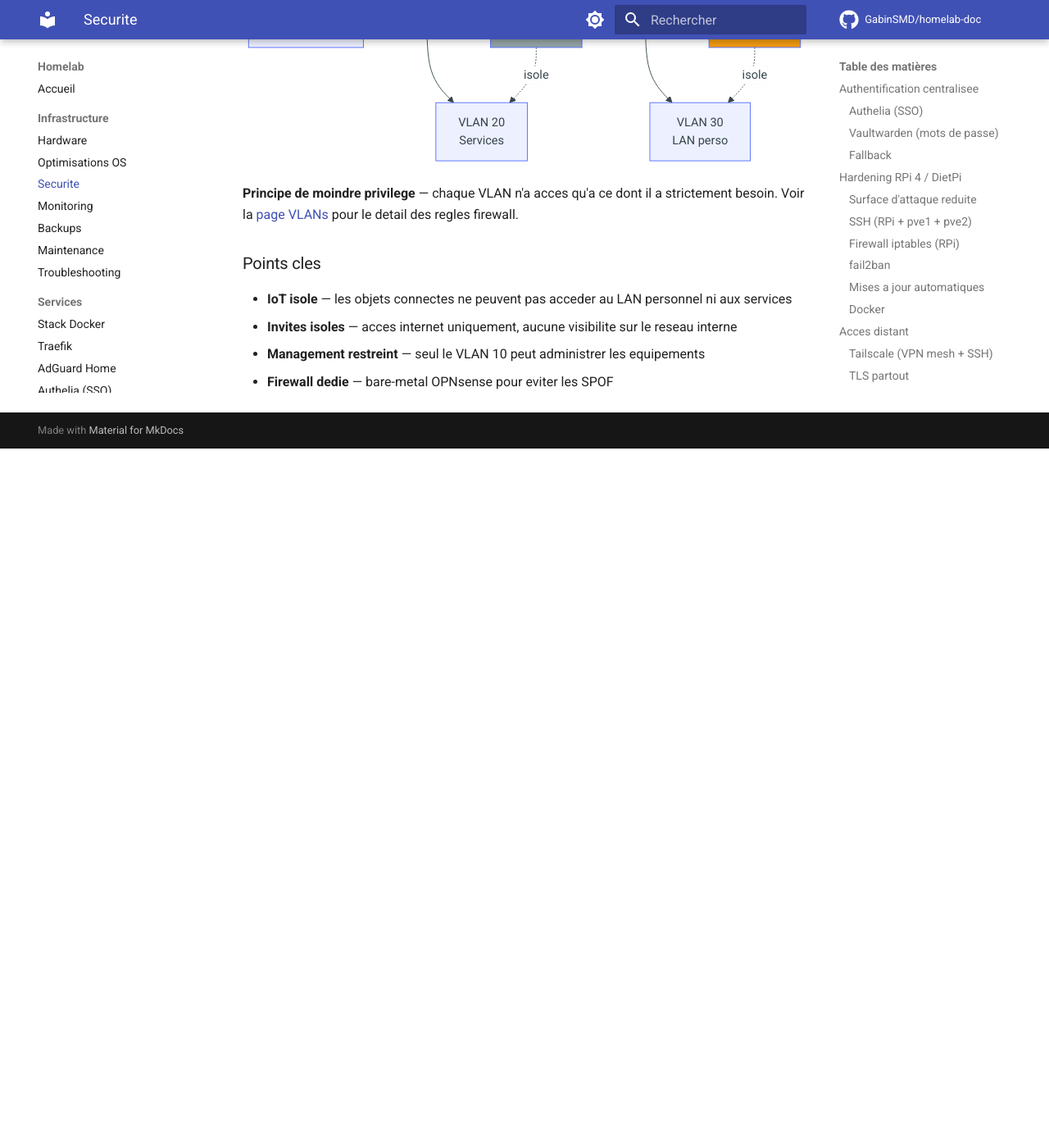
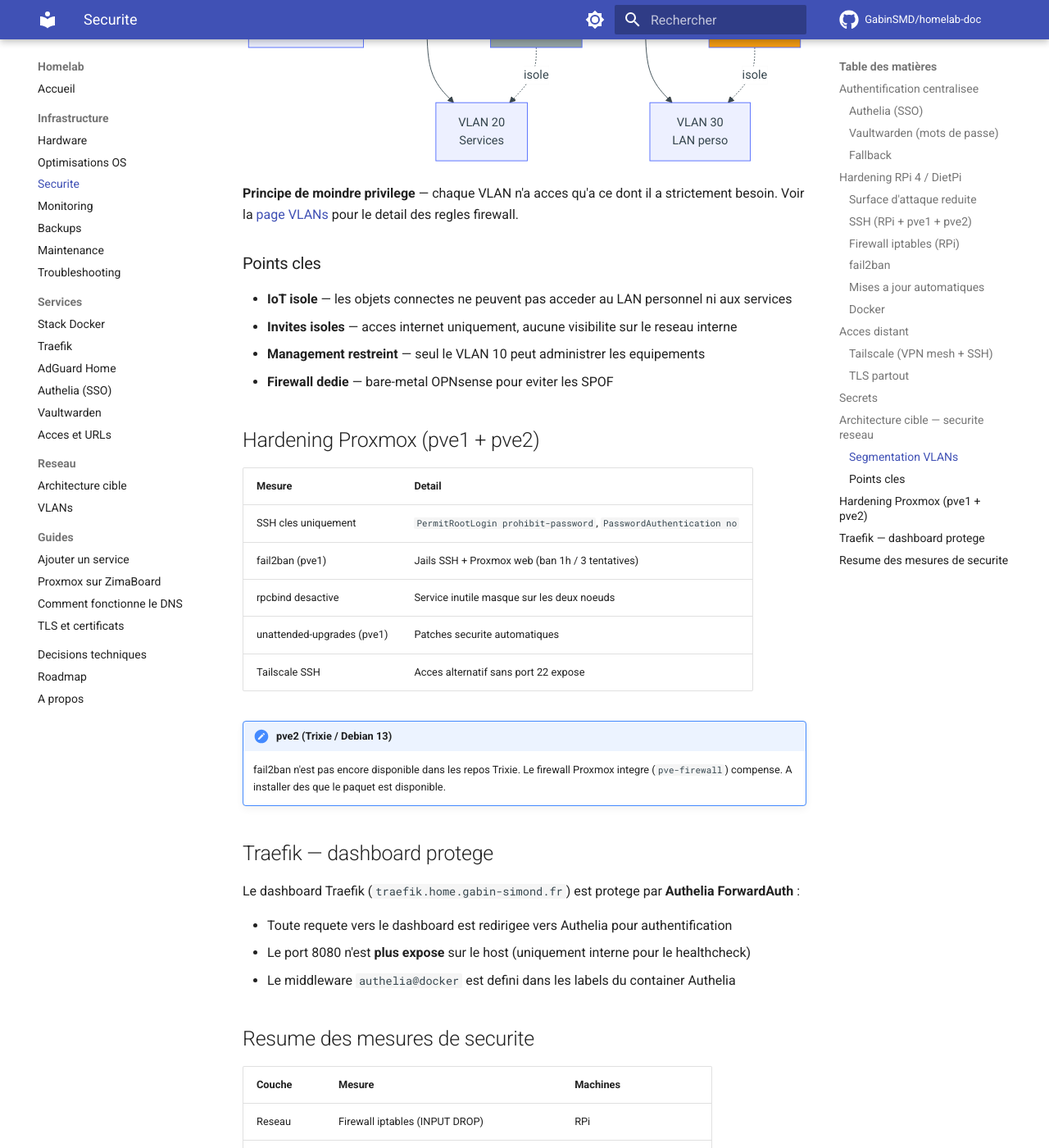
Before and after one commit to GabinSMD/homelab-doc, an MkDocs documentation site: the page built from docs/infrastructure/security.md, in a window 1280 px wide and 1400 px high, scrolled down 5038 px. Shown: the whole window at 82% size. Built offline with MkDocs 1.6.1 and Material for MkDocs 9.7.7, drawn with Linux system fonts in a browser that asks for light colours; comment, search, counter and statistics services are not loaded; before the commit the page ends 5585 px from its top, so only the background shows below that; some of the changed text lies outside the part shown.

Commit message:
docs: hardening Proxmox, Traefik derriere Authelia, resume complet
- Hardening pve1/pve2 (fail2ban, rpcbind, unattended-upgrades)
- Dashboard Traefik protege par Authelia ForwardAuth, port 8080 ferme
- Tableau resume de toutes les mesures de securite par couche

Co-Authored-By: Claude Opus 4.6 (1M context) <noreply@anthropic.com>

```diff
--- a/docs/infrastructure/security.md
+++ b/docs/infrastructure/security.md
@@ -168,3 +168,44 @@ graph TD
 - **Invites isoles** — acces internet uniquement, aucune visibilite sur le reseau interne
 - **Management restreint** — seul le VLAN 10 peut administrer les equipements
 - **Firewall dedie** — bare-metal OPNsense pour eviter les SPOF
+
+## Hardening Proxmox (pve1 + pve2)
+
+| Mesure | Detail |
+|---|---|
+| SSH cles uniquement | `PermitRootLogin prohibit-password`, `PasswordAuthentication no` |
+| fail2ban (pve1) | Jails SSH + Proxmox web (ban 1h / 3 tentatives) |
+| rpcbind desactive | Service inutile masque sur les deux noeuds |
+| unattended-upgrades (pve1) | Patches securite automatiques |
+| Tailscale SSH | Acces alternatif sans port 22 expose |
+
+!!! note "pve2 (Trixie / Debian 13)"
+    fail2ban n'est pas encore disponible dans les repos Trixie. Le firewall Proxmox integre (`pve-firewall`) compense. A installer des que le paquet est disponible.
+
+## Traefik — dashboard protege
+
+Le dashboard Traefik (`traefik.home.gabin-simond.fr`) est protege par **Authelia ForwardAuth** :
+
+- Toute requete vers le dashboard est redirigee vers Authelia pour authentification
+- Le port 8080 n'est **plus expose** sur le host (uniquement interne pour le healthcheck)
+- Le middleware `authelia@docker` est defini dans les labels du container Authelia
+
+## Resume des mesures de securite
+
+| Couche | Mesure | Machines |
+|---|---|---|
+| Reseau | Firewall iptables (INPUT DROP) | RPi |
+| Reseau | Tailscale (pas de port forwarding) | Toutes |
+| Reseau | Port 8080 ferme | RPi |
+| Auth | SSH cles uniquement | Toutes |
+| Auth | fail2ban | RPi, pve1 |
+| Auth | Authelia SSO (OIDC) | Proxmox, Portainer, Beszel |
+| Auth | Authelia ForwardAuth | Traefik dashboard |
+| Auth | Vaultwarden (master password, pas SSO) | Independant |
+| Systeme | unattended-upgrades | RPi, pve1 |
+| Systeme | no-new-privileges (Docker) | RPi |
+| Systeme | rpcbind desactive | pve1, pve2 |
+| Systeme | Surface d'attaque reduite (WiFi, BT, HDMI off) | RPi |
+| Chiffrement | TLS partout (Let's Encrypt) | RPi (Traefik) |
+| Chiffrement | WireGuard (Tailscale) | Toutes |
+| Secrets | .env non versionne, secrets exclus de git | RPi |
```
